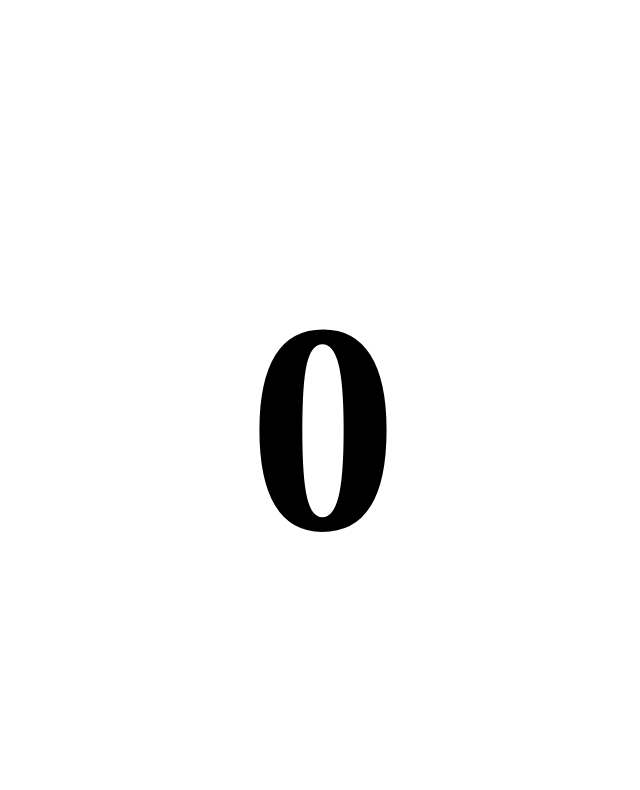
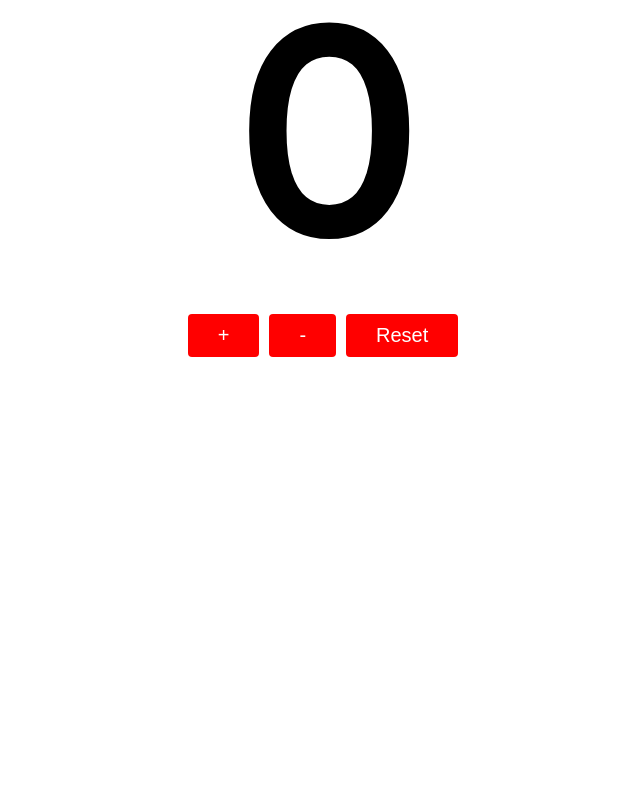
Before and after one commit to ngalvin93/counter-db, a website: page public/index.html in a window 1280 px wide. Shown: the part 81-871 px from the top of the page, without its empty margins (317-957 px from the left). After the commit the page ends 800 px from the top, so only its background shows below. Drawn offline with nearby package versions, Linux system fonts and the light colour scheme.

Commit message:
fix height

```diff
--- a/public/index.html
+++ b/public/index.html
@@ -5,11 +5,12 @@
     <meta name="viewport" content="width=device-width, initial-scale=1.0">
     <meta http-equiv="X-UA-Compatible" content="ie=edge">
     <link rel="stylesheet" href="style.css">
-    <link href="https://fonts.googleapis.com/css?family=Source+Code+Pro&display=swap" rel="stylesheet">
+    <link href="https://fonts.googleapis.com/css?family=Work+Sans&display=swap" rel="stylesheet">
     <title>Counter</title>
 </head>
 <body>
     <div id="container">
+        <div id="child">
             <h1>counter.js</h1>
             <h2 id="counter">0</h2>
             <div class="buttons">
@@ -18,6 +19,7 @@
                 <button id="reset">Reset</button>
             </div>
         </div>
+    </div>
     <script src="main.js"></script>
 </body>
 </html>
--- a/public/style.css
+++ b/public/style.css
@@ -1,17 +1,27 @@
+* {
+    margin: 0;
+    padding: 0;
+}
 body {
     display: flex;
     align-content: center;
     justify-content: center;
 }
 
-h1 h2{
-    font-family: 'Source Code Pro', monospace;
+h1, h2{
+    font-family: 'Work Sans', sans-serif;
     text-align: center;
 }
 
 #container {
     display: flex;
     flex-direction: column;
+    height: 100vh;
+}
+
+#child {
+    width: 100%;
+    height: 100%;
 }
 
 #counter {
@@ -22,6 +32,8 @@ h1 h2{
 .buttons {
     display: flex;
     flex-direction: row;
+    justify-content: center;
+    align-content: center;
 }
 
 button {
```
Lines whose indentation alone changed are shown as unchanged.
